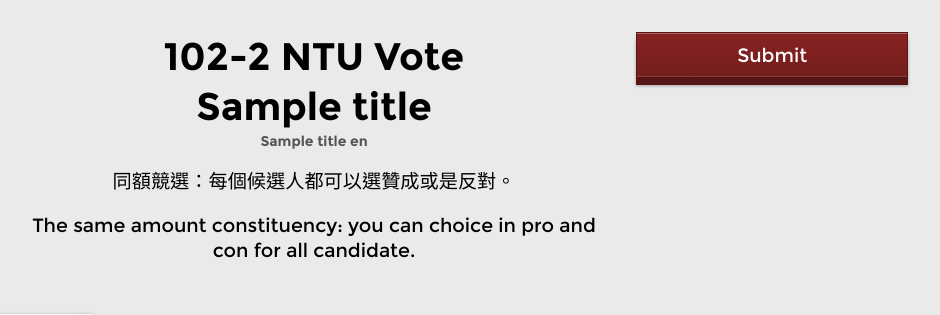
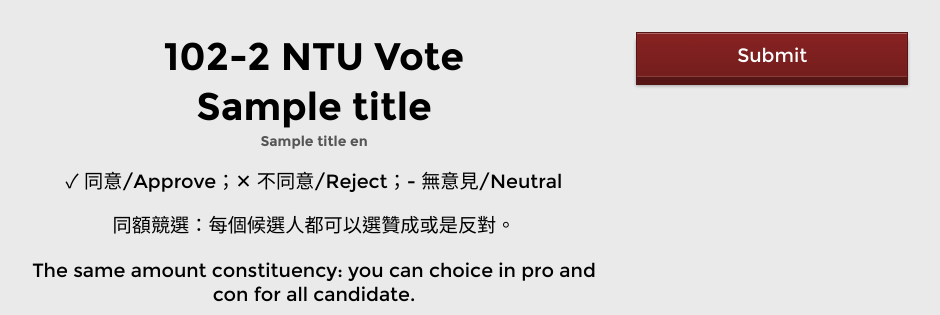
Before and after one commit to mousems/NTUvote102-2, a PHP site: template View/step3.php in a window 1280 px wide. Shown: the top 315 px of the page, without its empty margins (326-1266 px from the left). Run offline with PHP 8.4, Linux system fonts and the light colour scheme; the visitor is signed in with stand-in values (Sample User, id 1); the template is opened without the code that fills it: most values are stand-ins (such as "Sample title", 1, 10 or a date in 2020).

Commit message:
merge from Poren's PR

```diff
--- a/View/step1.php
+++ b/View/step1.php
@@ -41,6 +41,7 @@
         <fieldset class="buttons">
           <p>授權碼為十位亂數，僅第二位為數字，其餘為大寫英文字母。</p>
           <p>Authorization Code is a random number in 10 letters, the number ONLY in 2nd letter and other is a alphabet.</p>
+
           <input value="Proceed ›" class="button" type="submit" />
         </fieldset>
 
--- a/View/step3.php
+++ b/View/step3.php
@@ -30,9 +30,10 @@ if (!isset($c_id_arr) || !isset($c_name_arr) || !isset($title)) {
           <h1>102-2 NTU Vote</h1>
           <h1><?=$title;?></h1>
           <h2><?=$title_en;?></h2>
+
+          <p>✓ 同意/Approve；✕ 不同意/Reject；- 無意見/Neutral </p>
           <p>同額競選：每個候選人都可以選贊成或是反對。</p>
           <p>The same amount constituency: you can choice in pro and con for all candidate. </p>
-
         </hgroup>
 
         <input value="Submit" class="button" type="submit" />
```
